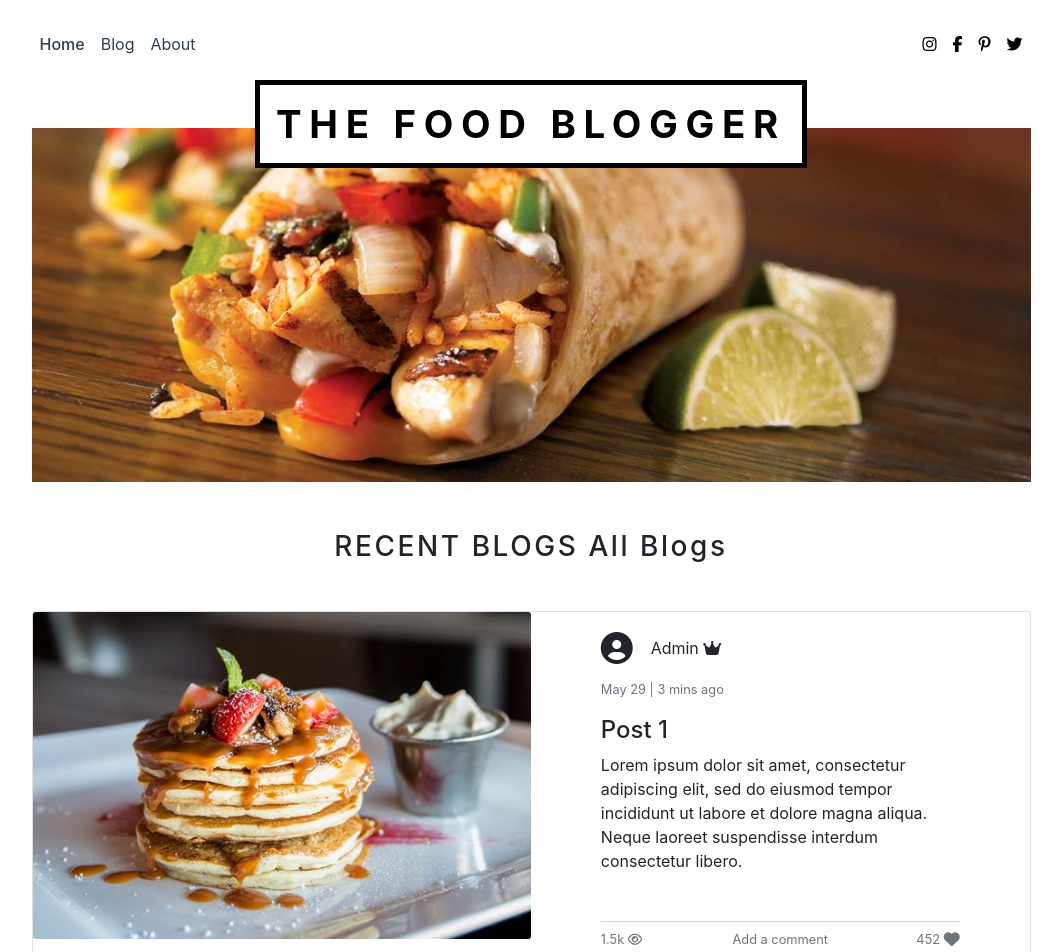
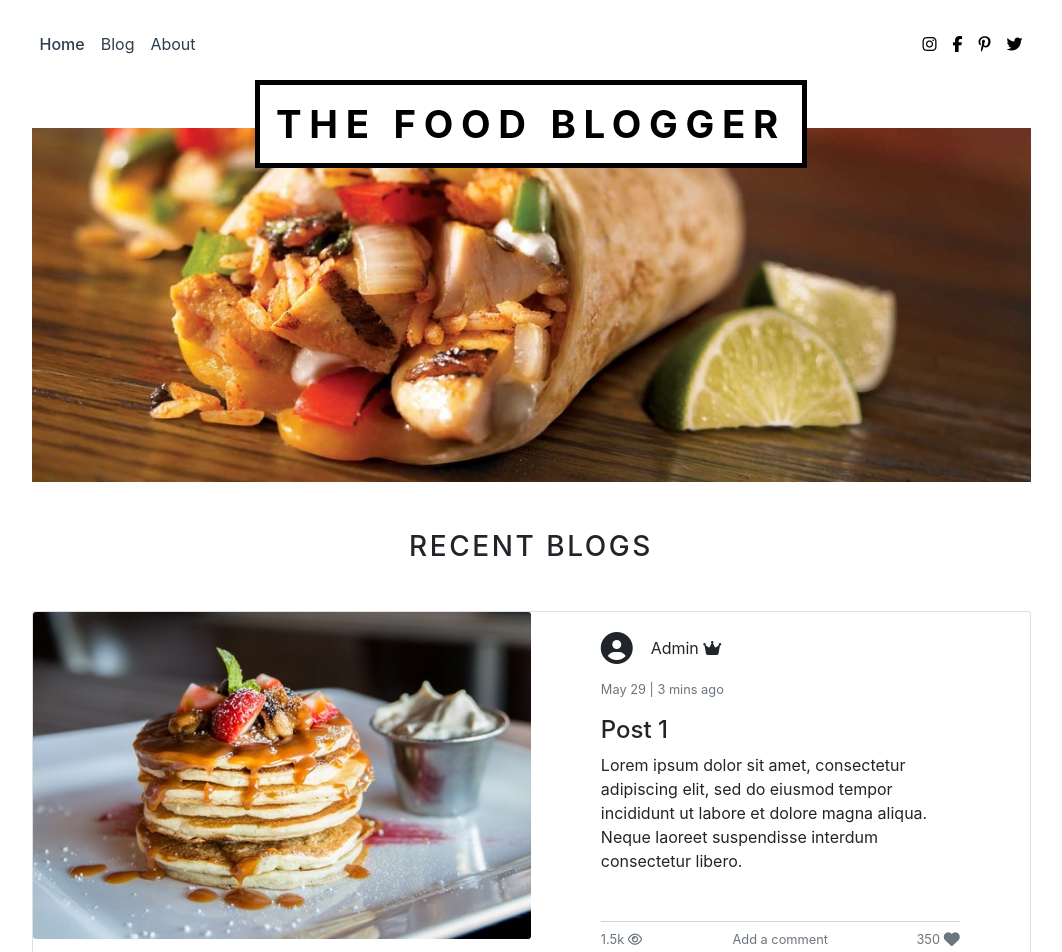
Before and after one commit to imsatyam2111/Food-Blog-Template, a Vue app: page / in a window 1280 px wide. Shown: the top 952 px of the page, without its empty margins (109-1171 px from the left). Built offline with nearby package versions, Linux system fonts and the light colour scheme.

Commit message:
added like counter

```diff
--- a/src/App.vue
+++ b/src/App.vue
@@ -3,23 +3,32 @@
   <div id="main-app" class="container">
     <!-- layout: Main Navigation Component -->
     <NavigationMain />
+
     <!-- Layout: Header for the page -->
     <Header />
-    <!-- All the routes to display here under the Header componente -->
-    <router-view v-bind:posts="posts" />
+
+    <!-- route view will display here under the Header component -->
+    <router-view
+      v-bind:posts="posts"
+      :likeCount="likeCount"
+      v-on:like-count="updateLikeCount($event)"
+    />
+
     <!-- Subscription for layout -->
     <Subscribe />
+
     <!-- Button to go to top of the page -->
     <div class="go-to-top p-2">
       <a href="#main-app"><i class="fas fa-angle-up fa-2x"></i></a>
     </div>
   </div>
 </template>
+
 <script>
 import Header from "@/components/layout/Header.vue";
 import NavigationMain from "@/components/layout/NavigationMain.vue";
+import Subscribe from "@/components/Subscribe.vue";
 
-import Subscribe from "@/components/Subscribe.vue";
 export default {
   components: {
     NavigationMain,
@@ -119,8 +128,14 @@ export default {
           content: `Lorem ipsum dolor sit amet, consectetur adipiscing elit, sed do eiusmod tempor incididunt ut labore et dolore magna aliqua. Neque laoreet suspendisse interdum consectetur libero. Vitae nunc sed velit dignissim. Enim blandit volutpat maecenas volutpat blandit. Duis at tellus at urna. Aliquet sagittis id consectetur purus ut faucibus pulvinar elementum. Interdum velit euismod in pellentesque. Risus pretium quam vulputate dignissim suspendisse in est ante in. Fringilla ut morbi tincidunt augue interdum. Iaculis nunc sed augue lacus viverra vitae congue eu. Ut faucibus pulvinar elementum integer enim neque volutpat. Pharetra pharetra massa massa ultricies mi quis. Lacus luctus accumsan tortor posuere ac ut consequat semper viverra. Ligula ullamcorper malesuada proin libero nunc consequat interdum varius. Dolor magna eget est lorem ipsum dolor sit amet. Id diam maecenas ultricies mi. Ut enim blandit volutpat maecenas volutpat blandit aliquam. Quisque sagittis purus sit amet volutpat consequat mauris nunc congue. In aliquam sem fringilla ut morbi tincidunt augue interdum velit.
             Vitae turpis massa sed elementum tempus egestas. Amet luctus venenatis lectus magna fringilla urna. Imperdiet nulla malesuada pellentesque elit eget. Cursus euismod quis viverra nibh cras pulvinar mattis nunc. Orci phasellus egestas tellus rutrum tellus pellentesque eu tincidunt tortor. Viverra nibh cras pulvinar mattis nunc sed. Quisque id diam vel quam elementum pulvinar etiam non quam. Eros in cursus turpis massa tincidunt. Sit amet porttitor eget dolor morbi non arcu risus. Elit duis tristique sollicitudin nibh. Sit amet consectetur adipiscing elit. Mi eget mauris pharetra et ultrices neque ornare. Tempor id eu nisl nunc mi. Rhoncus est pellentesque elit ullamcorper dignissim. Sed felis eget velit aliquet sagittis id consectetur. Dictumst vestibulum rhoncus est pellentesque. Purus in mollis nunc sed id semper risus in. Aenean sed adipiscing diam donec adipiscing tristique risus nec feugiat. Sit amet luctus venenatis lectus.`
         }
-      ]
+      ],
+      likeCount: 350
     };
+  },
+  methods: {
+    updateLikeCount: function(count) {
+      this.likeCount = count;
+    }
   }
 };
 </script>
--- a/src/components/Blogs/BlogPostTemplate.vue
+++ b/src/components/Blogs/BlogPostTemplate.vue
@@ -73,7 +73,12 @@
 
 <script>
 export default {
-  props: ["post"]
+  props: ["post"],
+  data() {
+    return {
+      isLiked: false
+    };
+  }
 };
 </script>
 
--- a/src/components/Home/HomePost.vue
+++ b/src/components/Home/HomePost.vue
@@ -4,7 +4,11 @@
     <div v-for="post in posts" :key="post.id">
       <!-- Show only 4 posts on the homepage -->
       <div v-if="post.id <= 4">
-        <HomePostTemplate :post="post" />
+        <HomePostTemplate
+          :post="post"
+          :likeCount="likeCount"
+          v-on:like-count="countLike($event)"
+        />
       </div>
     </div>
   </div>
@@ -12,19 +16,21 @@
 
 <script>
 import HomePostTemplate from "@/components/Home/HomePostTemplate";
+
 export default {
   components: {
     HomePostTemplate
   },
-  props: ["posts"],
-  data() {
-    return {
-      isLiked: false
-    };
-  },
+  props: ["posts", "likeCount"],
+  // data() {
+  //   return {
+  //     isLiked: false
+  //   };
+  // },
   methods: {
-    toggleLike: function() {
-      this.isLiked = !this.liked;
+    countLike: function(count) {
+      let counts = count;
+      this.$emit("like-count", counts);
     }
   }
 };
--- a/src/components/Home/HomePostTemplate.vue
+++ b/src/components/Home/HomePostTemplate.vue
@@ -50,11 +50,14 @@
                 </small>
                 <!-- Like Button -->
                 <small class="like-btn col-4 text-right text-muted">
-                  452
+                  {{ likeCount }}
                   <i
                     class="fas fa-heart fa-lg"
                     :class="{ liked: isLiked }"
-                    v-on:click="isLiked = !isLiked"
+                    v-on:click="
+                      toggleLike();
+                      likeCounter();
+                    "
                   ></i>
                 </small>
               </div>
@@ -69,15 +72,30 @@
 <script>
 export default {
   components: {},
-  props: ["post"],
+  props: ["post", "likeCount"],
   data() {
     return {
-      isLiked: false
+      isLiked: false,
+      counts: 0
     };
   },
   methods: {
     toggleLike: function() {
-      this.isLiked = !this.liked;
+      this.isLiked = !this.isLiked;
+    },
+    likeCounter: function() {
+      var count = this.likeCount;
+      console.log(count);
+      // count++;
+      // console.log(count);
+      console.log(count);
+      if (this.isLiked === true) {
+        count++;
+      }
+      else {
+        count--;
+      }
+      this.$emit("like-count", count);
     }
   }
 };
--- a/src/views/Home.vue
+++ b/src/views/Home.vue
@@ -1,9 +1,15 @@
 <template>
   <div class="home" id="home">
     <!-- Home Header -->
-    <h3 class="mt-5 md-3 text-center">RECENT BLOGS All Blogs</h3>
+    <h3 class="mt-5 md-3 text-center">RECENT BLOGS</h3>
+
     <!-- Display Recents on the Home -->
-    <HomePost v-bind:posts="posts" />
+    <HomePost
+      v-bind:posts="posts"
+      :likeCount="likeCount"
+      v-on:like-count="countLike($event)"
+    />
+
     <!-- Button to explore more posts -->
     <div class="go-to-blogs text-right mx-auto mb-5">
       <a class="link" href="/blog">
@@ -22,7 +28,13 @@ export default {
   components: {
     HomePost
   },
-  props: ["posts"]
+  props: ["posts", "likeCount"],
+  methods: {
+    countLike: function(count) {
+      let counts = count;
+      this.$emit("like-count", counts);
+    }
+  }
 };
 </script>
 
```
